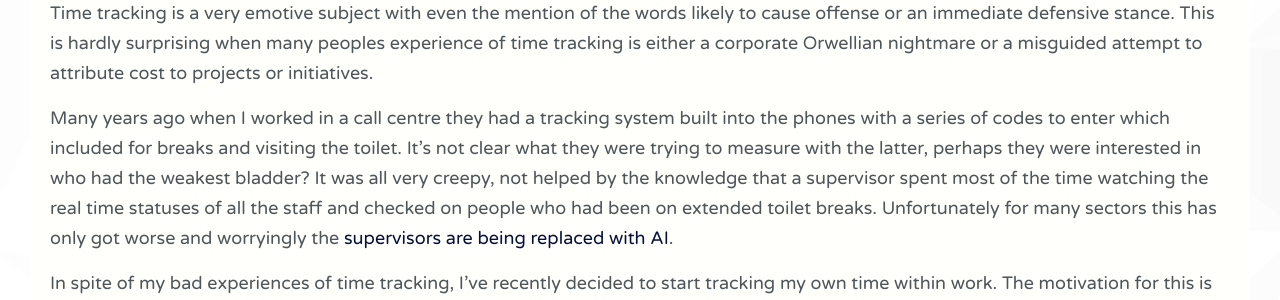
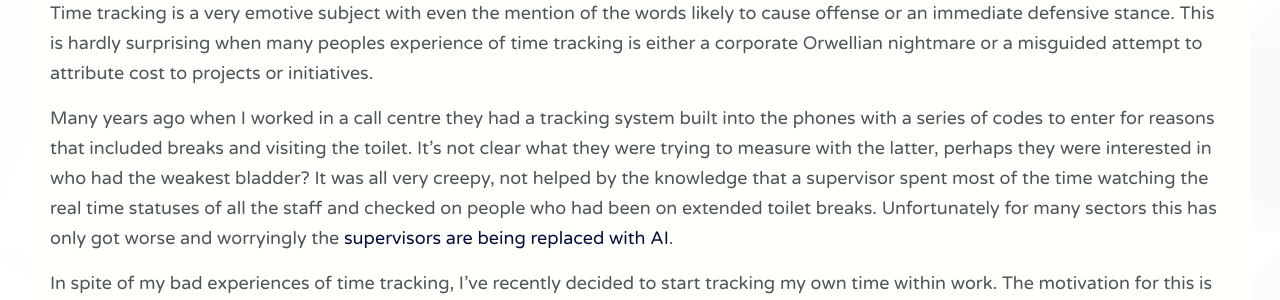
Before and after one commit to iainjmitchell/iainjmitchell.github.io, a Jekyll site: the page built from _posts/2021-07-27-time-tracking.markdown, in a window 1280 px wide. Shown: the part 242-542 px from the top of the page. Built offline with Jekyll 4.4.1, drawn with Linux system fonts in a browser that asks for light colours; comment, search, counter and statistics services are not loaded.

Commit message:
adding post about time tracking

```diff
--- a/_posts/2021-07-27-time-tracking.markdown
+++ b/_posts/2021-07-27-time-tracking.markdown
@@ -8,7 +8,7 @@
 
 Time tracking is a very emotive subject with even the mention of the words likely to cause offense or an immediate defensive stance.  This is hardly surprising when many peoples experience of time tracking is either a corporate Orwellian nightmare or a misguided attempt to attribute cost to projects or initiatives.
 
-Many years ago when I worked in a call centre they had a tracking system built into the phones with a series of codes to enter which included for breaks and visiting the toilet.  It's not clear what they were trying to measure with the latter, perhaps they were interested in who had the weakest bladder? It was all very creepy, not helped by the knowledge that a supervisor spent most of the time watching the real time statuses of all the staff and checked on people who had been on extended toilet breaks.  Unfortunately for many sectors this has only got worse and worryingly the [supervisors are being replaced with AI](https://www.theverge.com/2019/4/25/18516004/amazon-warehouse-fulfillment-centers-productivity-firing-terminations).
+Many years ago when I worked in a call centre they had a tracking system built into the phones with a series of codes to enter for reasons that included breaks and visiting the toilet.  It's not clear what they were trying to measure with the latter, perhaps they were interested in who had the weakest bladder? It was all very creepy, not helped by the knowledge that a supervisor spent most of the time watching the real time statuses of all the staff and checked on people who had been on extended toilet breaks.  Unfortunately for many sectors this has only got worse and worryingly the [supervisors are being replaced with AI](https://www.theverge.com/2019/4/25/18516004/amazon-warehouse-fulfillment-centers-productivity-firing-terminations).
 
 In spite of my bad experiences of time tracking, I've recently decided to start tracking my own time within work.  The motivation for this is that in a technical leadership role my own time becomes subjected to the System Trap of [Tragedy of the Commons](./tragedy-of-the-commons).  I have multiple people, initiatives, aims, requests all fighting for my attention.
 
```
